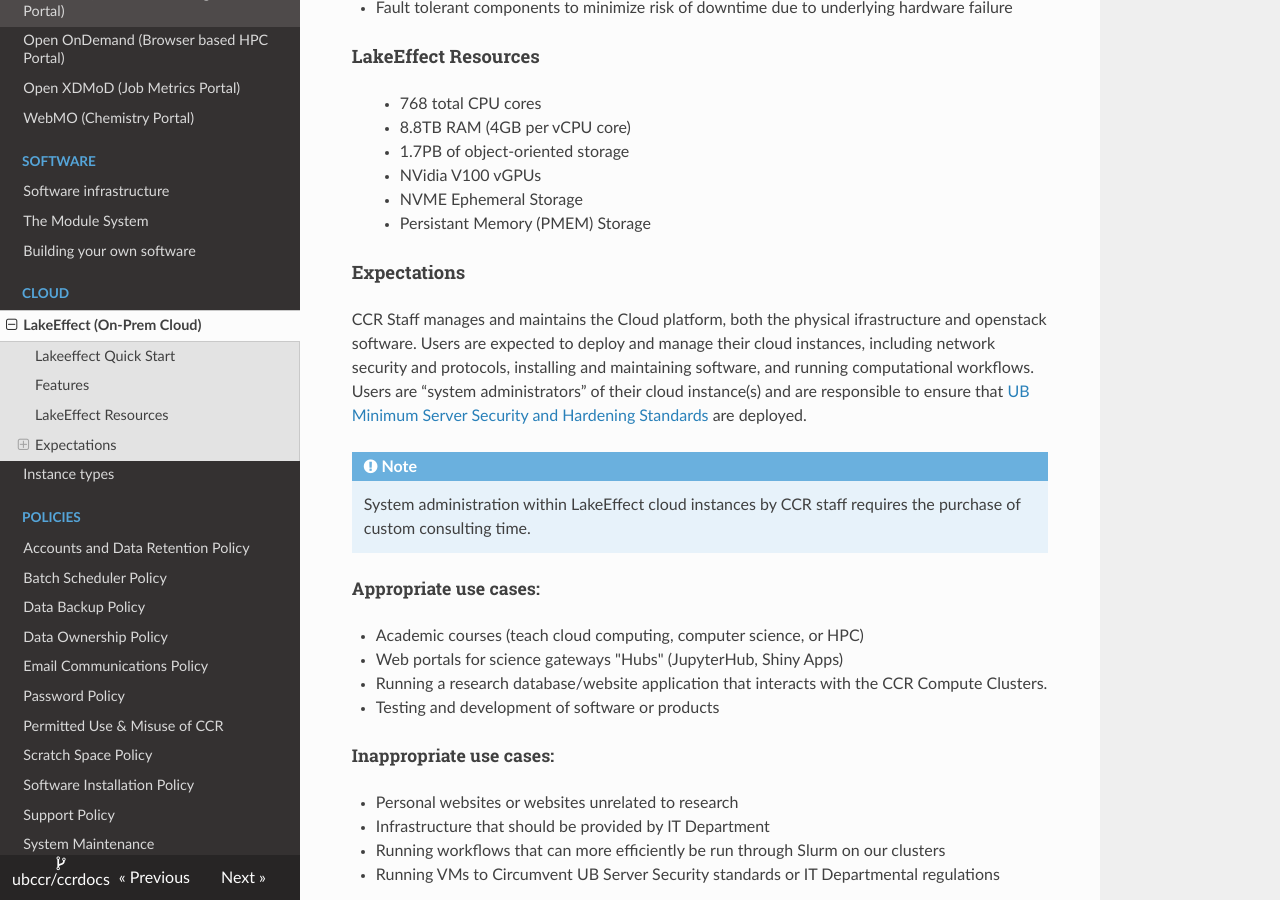
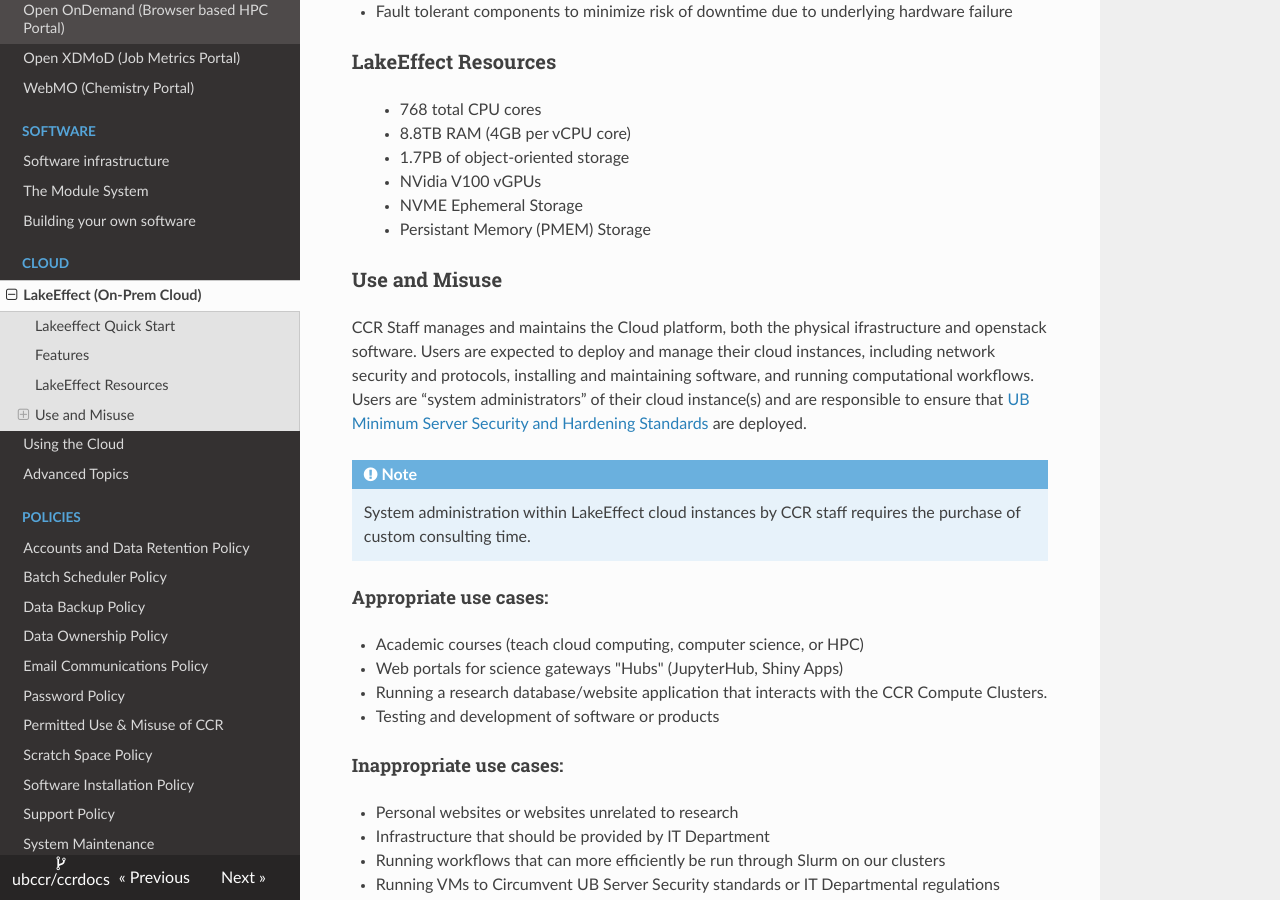
Before and after one commit to ubccr/ccrdocs, an MkDocs documentation site: the page built from pages/cloud/lake-effect.md, in a window 1280 px wide and 900 px high, scrolled down 1349 px. Built offline with MkDocs 1.6.1, drawn with Linux system fonts in a browser that asks for light colours; nearby versions of some CDN libraries.

Commit message:
Formatting changes.

```diff
--- a/mkdocs.yml
+++ b/mkdocs.yml
@@ -62,7 +62,8 @@ nav:
     - Building your own software: software/building.md
   - Cloud:
     - LakeEffect (On-Prem Cloud): cloud/lake-effect.md
-    - Instance types: cloud/instance-types.md
+    - Using the Cloud: cloud/using.md
+    - Advanced Topics: cloud/advanced.md
   - Policies:
     - Accounts and Data Retention Policy: policies/accounts.md
     - Batch Scheduler Policy: policies/batch.md
--- a/pages/cloud/lake-effect.md
+++ b/pages/cloud/lake-effect.md
@@ -8,17 +8,17 @@ CCR hosts a subscription based on-premise cloud service affectionately known as
 Although high performance computing (HPC) is our largest and most widely used service, CCR recognizes that not all research requires number crunching on large scale computers (clusters). Lake Effect, was put into service to provide flexible infrastructure to support research computing such as webservers, databases, and long-running services that are not suited for HPC clusters. This along with our HPC platform allows us to provide a complete set of tools to support all the different research groups and collaborations througout UB.
 
 
-#### Lakeeffect Quick Start
+### Lakeeffect Quick Start
 
 1. Details on Pricing and Subscription packages is [here](subscriptions.md)
 2. Request access through the [coldfront](../portals/coldfront.md) allocations management portal
 3. Once you have an active allocation, you can access the cloud through the [Dashboard](https://dashboard.cloud.ccr.buffalo.edu)
 4. Documenation on using Lakeeffect Cloud and Openstack:
-	- [Using LakeEffect Cloud](./using-lakeeffect.md)
+	- [Using LakeEffect Cloud](./using.md)
 	- [OpenStack Documentation](https://docs.openstack.org/)
 
 
-#### Features
+### Features
 
 Features of Lake Effect:
 
@@ -35,7 +35,7 @@ Features of Lake Effect:
 - Fault tolerant components to minimize risk of downtime due to underlying hardware failure
 
 
-#### LakeEffect Resources
+### LakeEffect Resources
 > - 768 total CPU cores
 > - 8.8TB RAM (4GB per vCPU core)
 > - 1.7PB of object-oriented storage
@@ -44,20 +44,20 @@ Features of Lake Effect:
 > - Persistant Memory (PMEM) Storage
 
 
-#### Expectations
+### Use and Misuse
 
 CCR Staff manages and maintains the Cloud platform, both the physical ifrastructure and openstack software. Users are expected to deploy and manage their cloud instances, including network security and protocols, installing and maintaining software, and running computational workflows. Users are “system administrators” of their cloud instance(s) and are responsible to ensure that [UB Minimum Server Security and Hardening Standards](https://www.buffalo.edu/ubit/policies/guidance-documents/server-security-and-hardening.html) are deployed.
 
 !!! Note
     System administration within LakeEffect cloud instances by CCR staff requires the purchase of custom consulting time.
 
-##### Appropriate use cases:
+#### Appropriate use cases:
 - Academic courses (teach cloud computing, computer science, or HPC)
 - Web portals for science gateways "Hubs" (JupyterHub, Shiny Apps)
 - Running a research database/website application that interacts with the CCR Compute Clusters.
 - Testing and development of software or products
 
-##### Inappropriate use cases:
+#### Inappropriate use cases:
 - Personal websites or websites unrelated to research
 - Infrastructure that should be provided by IT Department
 - Running workflows that can more efficiently be run through Slurm on our clusters
```
Also changed, not shown: pages/cloud/advanced.md (renamed from pages/cloud/instance-types.md), pages/cloud/using.md (renamed from pages/cloud/using-lakeeffect.md).
